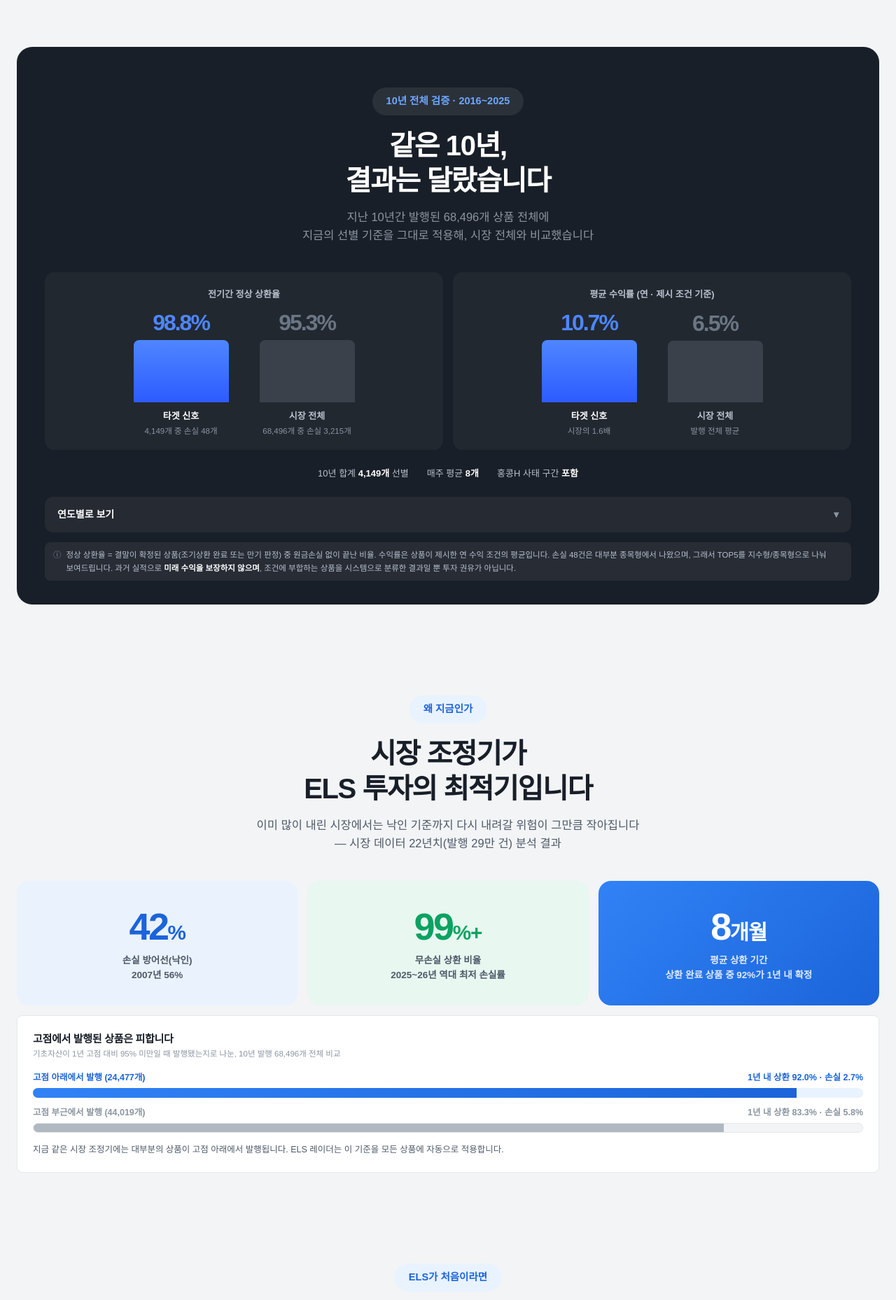
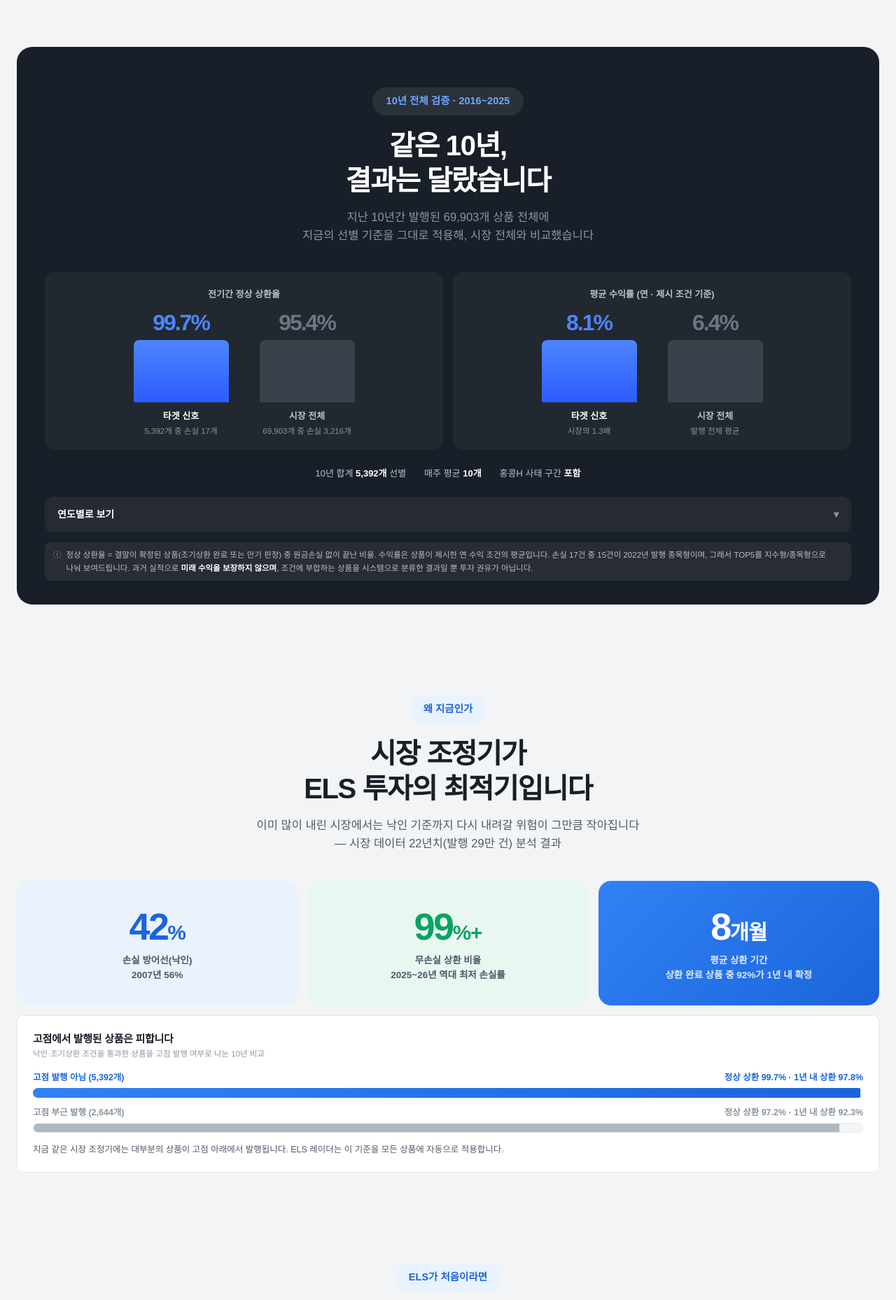
Before and after one commit to lifedd1984-eng/els-platform, a Django app: page / in a window 1280 px wide. Shown: the part 1998-3856 px from the top of the page at 70% size. Run offline with Django 5.2, Linux system fonts and the light colour scheme; data comes from the database, SQL or seed files in the repository; some web fonts are replaced.

Commit message:
랜딩 검증 수치를 최종 규칙(종목형 1차 80 + 완만 예외 15%) 기준으로 갱신
타겟 신호 합산 5,392개 · 정상 상환 99.7%(손실 17) · 평균 수익률 8.1% · 주당 10개
시장 전체 69,903개(2019 미판정 정제분 반영) · 95.4%
지수형 문구: '손실 0건' → '4,566개 중 2건(99.96%)' — 100%보다 현실적인 수치가
리스크를 정직하게 알린다는 태훈님 판단.
연도별 표 전면 교체(2022 역전 해소: 98.5% > 시장 98.3%), 2021은 9건/88.9%.
고점 카드는 시장 전체 비교 → 같은 조건 통과분의 고점 발행 여부 비교로 교체.

Co-Authored-By: Claude Opus 5 <noreply@anthropic.com>

```diff
--- a/core/templates/core/about.html
+++ b/core/templates/core/about.html
@@ -286,23 +286,23 @@ body.js-anim .lp-sec.in { opacity:1; transform:none; }
   <div class="lp-dark">
     <span class="lp-label" style="background:rgba(255,255,255,.08);color:#6CA8FF">10년 전체 검증 · 2016~2025</span>
     <h2 class="lp-h2" style="color:#fff">같은 10년,<br>결과는 달랐습니다</h2>
-    <p class="lp-sub" style="color:#8B95A1">지난 10년간 발행된 68,496개 상품 전체에<br>지금의 선별 기준을 그대로 적용해, 시장 전체와 비교했습니다</p>
+    <p class="lp-sub" style="color:#8B95A1">지난 10년간 발행된 69,903개 상품 전체에<br>지금의 선별 기준을 그대로 적용해, 시장 전체와 비교했습니다</p>
 
     <div class="vx-grid">
       <div class="vx-panel">
         <div class="vx-t">전기간 정상 상환율</div>
         <div class="acc" style="height:180px">
           <div class="acc-col">
-            <div class="acc-val" style="color:#4E86FF;font-size:32px">98.8%</div>
+            <div class="acc-val" style="color:#4E86FF;font-size:32px">99.7%</div>
             <div class="acc-bar" style="height:80%;background:linear-gradient(180deg,#4E86FF,#2D5BFF)"></div>
             <div class="acc-lbl" style="color:#fff">타겟 신호</div>
-            <div class="acc-n">4,149개 중 손실 48개</div>
+            <div class="acc-n">5,392개 중 손실 17개</div>
           </div>
           <div class="acc-col">
-            <div class="acc-val" style="color:#6B7684;font-size:32px">95.3%</div>
+            <div class="acc-val" style="color:#6B7684;font-size:32px">95.4%</div>
             <div class="acc-bar" style="height:77%;background:#3A414B"></div>
             <div class="acc-lbl" style="color:#B9C0CC">시장 전체</div>
-            <div class="acc-n">68,496개 중 손실 3,215개</div>
+            <div class="acc-n">69,903개 중 손실 3,216개</div>
           </div>
         </div>
       </div>
@@ -310,14 +310,14 @@ body.js-anim .lp-sec.in { opacity:1; transform:none; }
         <div class="vx-t">평균 수익률 (연 · 제시 조건 기준)</div>
         <div class="acc" style="height:180px">
           <div class="acc-col">
-            <div class="acc-val" style="color:#4E86FF;font-size:32px">10.7%</div>
+            <div class="acc-val" style="color:#4E86FF;font-size:32px">8.1%</div>
             <div class="acc-bar" style="height:80%;background:linear-gradient(180deg,#4E86FF,#2D5BFF)"></div>
             <div class="acc-lbl" style="color:#fff">타겟 신호</div>
-            <div class="acc-n">시장의 1.6배</div>
+            <div class="acc-n">시장의 1.3배</div>
           </div>
           <div class="acc-col">
-            <div class="acc-val" style="color:#6B7684;font-size:32px">6.5%</div>
-            <div class="acc-bar" style="height:49%;background:#3A414B"></div>
+            <div class="acc-val" style="color:#6B7684;font-size:32px">6.4%</div>
+            <div class="acc-bar" style="height:63%;background:#3A414B"></div>
             <div class="acc-lbl" style="color:#B9C0CC">시장 전체</div>
             <div class="acc-n">발행 전체 평균</div>
           </div>
@@ -326,8 +326,8 @@ body.js-anim .lp-sec.in { opacity:1; transform:none; }
     </div>
 
     <div style="display:flex;justify-content:center;gap:26px;flex-wrap:wrap;margin-top:24px;font-size:13px;color:#B9C0CC">
-      <span>10년 합계 <b style="color:#fff">4,149개</b> 선별</span>
-      <span>매주 평균 <b style="color:#fff">8개</b></span>
+      <span>10년 합계 <b style="color:#fff">5,392개</b> 선별</span>
+      <span>매주 평균 <b style="color:#fff">10개</b></span>
       <span>홍콩H 사태 구간 <b style="color:#fff">포함</b></span>
     </div>
 
@@ -339,28 +339,28 @@ body.js-anim .lp-sec.in { opacity:1; transform:none; }
             <tr><th style="text-align:left">연도</th><th>타겟 상품</th><th>타겟 정상 상환</th><th>타겟 수익률</th><th>시장 정상 상환</th><th>시장 수익률</th></tr>
           </thead>
           <tbody>
-          <tr><td>2016</td><td>612</td><td class="b">100.0%</td><td class="b">6.7%</td><td>99.9%</td><td>5.9%</td></tr>
-          <tr><td>2017</td><td>13</td><td class="b">100.0%</td><td class="b">4.6%</td><td>98.7%</td><td>4.6%</td></tr>
-          <tr><td>2018</td><td>216</td><td class="b">99.1%</td><td class="b">6.0%</td><td>96.7%</td><td>5.4%</td></tr>
-          <tr><td>2019</td><td>51</td><td class="b">100.0%</td><td class="b">5.6%</td><td>99.8%</td><td>4.8%</td></tr>
-          <tr><td>2020</td><td>639</td><td class="b">100.0%</td><td class="b">7.1%</td><td>99.9%</td><td>5.3%</td></tr>
-          <tr class="hl"><td>2021</td><td>91</td><td class="b">93.4%</td><td class="b">13.4%</td><td>73.7%</td><td>4.9%</td></tr>
-          <tr><td>2022</td><td>1,378</td><td class="b">97.1%</td><td class="b">13.2%</td><td>98.3%</td><td>7.9%</td></tr>
-          <tr><td>2023</td><td>403</td><td class="b">100.0%</td><td class="b">11.7%</td><td>97.6%</td><td>8.2%</td></tr>
-          <tr><td>2024</td><td>331</td><td class="b">100.0%</td><td class="b">13.1%</td><td>99.0%</td><td>9.5%</td></tr>
-          <tr><td>2025</td><td>415</td><td class="b">100.0%</td><td class="b">13.2%</td><td>99.5%</td><td>10.8%</td></tr>
+          <tr><td>2016</td><td>1,616</td><td class="b">100.0%</td><td class="b">6.0%</td><td>99.9%</td><td>5.9%</td></tr>
+          <tr><td>2017</td><td>33</td><td class="b">100.0%</td><td class="b">4.6%</td><td>98.7%</td><td>4.6%</td></tr>
+          <tr><td>2018</td><td>214</td><td class="b">99.5%</td><td class="b">5.6%</td><td>96.7%</td><td>5.4%</td></tr>
+          <tr><td>2019</td><td>152</td><td class="b">100.0%</td><td class="b">5.0%</td><td>99.8%</td><td>4.7%</td></tr>
+          <tr><td>2020</td><td>787</td><td class="b">100.0%</td><td class="b">6.1%</td><td>99.9%</td><td>5.3%</td></tr>
+          <tr class="hl"><td>2021</td><td>9</td><td class="b">88.9%</td><td class="b">4.0%</td><td>73.7%</td><td>4.9%</td></tr>
+          <tr><td>2022</td><td>1,022</td><td class="b">98.5%</td><td class="b">10.7%</td><td>98.3%</td><td>7.9%</td></tr>
+          <tr><td>2023</td><td>620</td><td class="b">100.0%</td><td class="b">9.3%</td><td>97.6%</td><td>8.2%</td></tr>
+          <tr><td>2024</td><td>313</td><td class="b">100.0%</td><td class="b">10.7%</td><td>99.0%</td><td>9.5%</td></tr>
+          <tr><td>2025</td><td>626</td><td class="b">100.0%</td><td class="b">10.9%</td><td>99.5%</td><td>10.8%</td></tr>
           </tbody>
         </table>
       </div>
       <div class="vx-note">2021년은 홍콩H지수 폭락의 직격 연도 — 시장 전체 정상 상환율이 73.7%까지 떨어졌지만,
-        타겟 신호 기준은 93.4%를 지켰습니다.</div>
+        조건을 통과한 상품은 9건뿐이었고 그중 8건이 무사했습니다(88.9%).</div>
     </details>
 
     <div style="display:flex;gap:7px;align-items:flex-start;text-align:left;background:rgba(255,255,255,.06);
                 border-radius:8px;padding:9px 12px;font-size:11.5px;color:#B9C0CC;line-height:1.6;margin-top:14px">
       <span style="color:#8B95A1;flex:0 0 auto">ⓘ</span>
       <span>정상 상환율 = 결말이 확정된 상품(조기상환 완료 또는 만기 판정) 중 원금손실 없이 끝난 비율.
-        수익률은 상품이 제시한 연 수익 조건의 평균입니다. 손실 48건은 대부분 종목형에서 나왔으며,
+        수익률은 상품이 제시한 연 수익 조건의 평균입니다. 손실 17건 중 15건이 2022년 발행 종목형이며,
         그래서 TOP5를 지수형/종목형으로 나눠 보여드립니다.
         {% if accuracy %}지금도 매주 검증을 이어가고 있습니다 — 최근 청약분 {{ accuracy.total_n }}개에서
         ELS 레이더 선택 상품의 첫 조기상환 성공률은 <b style="color:#fff">{{ accuracy.badge_pct }}%</b>(나머지
@@ -438,24 +438,24 @@ body.js-anim .lp-sec.in { opacity:1; transform:none; }
   <div class="card" style="padding:22px;text-align:left;margin-top:14px">
     <div style="font-size:15px;font-weight:800;letter-spacing:-0.3px">고점에서 발행된 상품은 피합니다</div>
     <div style="font-size:11.5px;color:var(--text-3);margin-top:2px;margin-bottom:16px">
-      기초자산이 1년 고점 대비 95% 미만일 때 발행됐는지로 나눈, 10년 발행 68,496개 전체 비교</div>
+      낙인·조기상환 조건을 통과한 상품을 고점 발행 여부로 나눈 10년 비교</div>
     <div style="display:grid;gap:12px">
       <div>
         <div style="display:flex;justify-content:space-between;gap:10px;flex-wrap:wrap;font-size:12.5px;font-weight:700;margin-bottom:5px">
-          <span style="color:var(--blue-dark)">고점 아래에서 발행 (24,477개)</span>
-          <span style="color:var(--blue-dark)">1년 내 상환 92.0% · 손실 2.7%</span>
+          <span style="color:var(--blue-dark)">고점 발행 아님 (5,392개)</span>
+          <span style="color:var(--blue-dark)">정상 상환 99.7% · 1년 내 상환 97.8%</span>
         </div>
         <div style="height:14px;border-radius:7px;background:var(--blue-bg);overflow:hidden">
-          <div style="width:92%;height:100%;background:linear-gradient(90deg,#3182F6,#1B64DA)"></div>
+          <div style="width:99.7%;height:100%;background:linear-gradient(90deg,#3182F6,#1B64DA)"></div>
         </div>
       </div>
       <div>
         <div style="display:flex;justify-content:space-between;gap:10px;flex-wrap:wrap;font-size:12.5px;font-weight:700;margin-bottom:5px">
-          <span style="color:var(--text-3)">고점 부근에서 발행 (44,019개)</span>
-          <span style="color:var(--text-3)">1년 내 상환 83.3% · 손실 5.8%</span>
+          <span style="color:var(--text-3)">고점 부근 발행 (2,644개)</span>
+          <span style="color:var(--text-3)">정상 상환 97.2% · 1년 내 상환 92.3%</span>
         </div>
         <div style="height:14px;border-radius:7px;background:var(--bg);border:1px solid var(--border);overflow:hidden">
-          <div style="width:83.3%;height:100%;background:#B0B8C1"></div>
+          <div style="width:97.2%;height:100%;background:#B0B8C1"></div>
         </div>
       </div>
     </div>
@@ -545,7 +545,7 @@ body.js-anim .lp-sec.in { opacity:1; transform:none; }
     <details>
       <summary><span class="q">Q</span>원금을 잃을 수도 있나요?<span class="chev">▾</span></summary>
       <div class="a">있습니다. ELS는 예금이 아니고 예금자보호 대상도 아닙니다.
-        다만 10년 발행 전체(68,496개)를 검증한 결과, 지수형 타겟 신호 2,607개는 원금손실이 0건이었습니다.
+        다만 10년 발행 전체(69,903개)를 검증한 결과, 지수형 타겟 신호 4,566개 중 원금손실은 2개(99.96%)였습니다.
         과거 결과일 뿐 수익을 보장하지는 않습니다.</div>
     </details>
     <details>
@@ -601,7 +601,7 @@ body.js-anim .lp-sec.in { opacity:1; transform:none; }
     {"@type": "Question", "name": "정말 무료인가요?",
      "acceptedAnswer": {"@type": "Answer", "text": "네, 베타 기간에는 모든 기능이 무료입니다. 유료 전환이 있다면 미리 공지하며, 그 전까지 결제 정보를 요구하지 않습니다."}},
     {"@type": "Question", "name": "원금을 잃을 수도 있나요?",
-     "acceptedAnswer": {"@type": "Answer", "text": "있습니다. ELS는 예금이 아니고 예금자보호 대상도 아닙니다. 다만 10년 발행 전체(68,496개)를 검증한 결과, 지수형 타겟 신호 2,607개는 원금손실이 0건이었습니다. 과거 결과일 뿐 수익을 보장하지는 않습니다."}},
+     "acceptedAnswer": {"@type": "Answer", "text": "있습니다. ELS는 예금이 아니고 예금자보호 대상도 아닙니다. 다만 10년 발행 전체(69,903개)를 검증한 결과, 지수형 타겟 신호 4,566개 중 원금손실은 2개(99.96%)였습니다. 과거 결과일 뿐 수익을 보장하지는 않습니다."}},
     {"@type": "Question", "name": "여기서 바로 가입하고 청약하는 건가요?",
      "acceptedAnswer": {"@type": "Answer", "text": "아닙니다. ELS 레이더는 정보만 제공합니다. 실제 청약은 지금 쓰시는 증권사 앱에서 하시면 됩니다."}},
     {"@type": "Question", "name": "얼마부터 시작할 수 있나요?",
```
